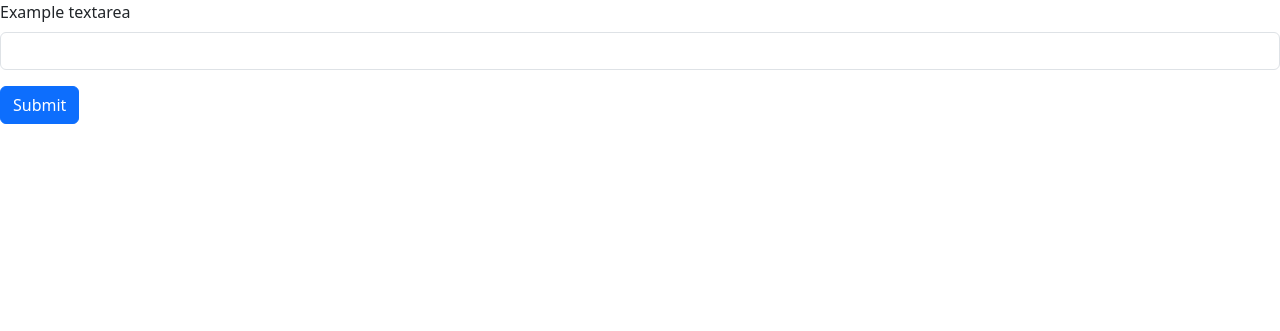
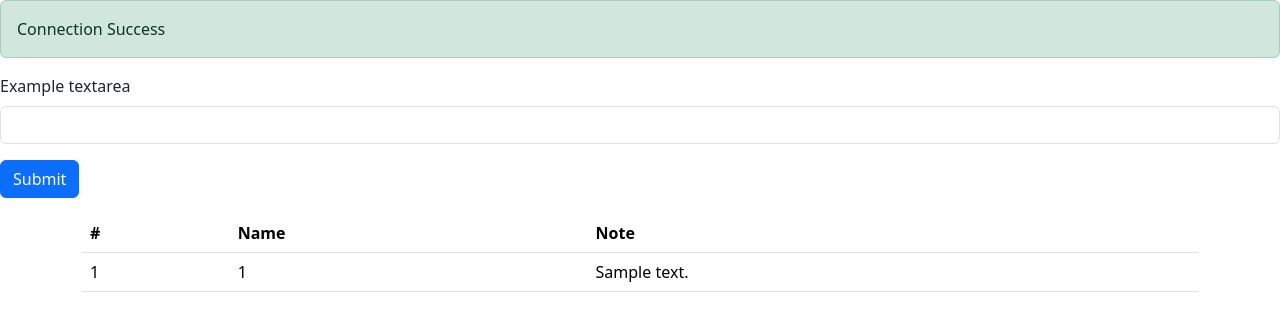
Before and after one commit to Shymxll/Login-App, a PHP site: page /note.php in a window 1280 px wide. Shown: the top 331 px of the page. Run offline with PHP 8.4, Linux system fonts and the light colour scheme; the visitor is signed in with stand-in values (Sample User, id 1); tables that the repository leaves empty or names only in its code hold one stand-in row (values such as "Sample post").

Commit message:
added note table

```diff
--- a/note.php
+++ b/note.php
@@ -1,7 +1,7 @@
 <?php
 
 session_start();
-
+include_once("connection.php");
 //get id parameter
 $userId = base64_decode($_SESSION['id']);
 
@@ -11,10 +11,11 @@ if(isset($_POST["noteAdd"])){
 
 
   if($_POST["noteText"] != ""){
-      include_once("connection.php");
+
       //insert query note table query, use user_id parameter, use noteText parameter
       $query = "INSERT INTO notes (user_id,note) VALUES ('$userId','$noteText')";
       //execute query
+
       $result = mysqli_query($connection,$query);
       //fetch result
       if ($result) {
@@ -24,12 +25,16 @@ if(isset($_POST["noteAdd"])){
        ';
 
       } else {
-
+        echo '<div class="alert alert-success" role="alert">
+        Unsuccess
+        </div>
+       ';
       }
   }
-  else{
 
-  }
+
+
+
 
 }
 ?>
@@ -46,13 +51,46 @@ if(isset($_POST["noteAdd"])){
         <div class="mb-3">
 
             <div class="mb-3">
-              <form method = "POST" action="">
+              <form method = "POST" action="note.php">
             <label for="exampleFormControlTextarea1" name="note" class="form-label">Example textarea</label>
             <input type="text" class="form-control" name="noteText" id="exampleFormControlTextarea1" rows="3"></i>
            </div>
             <button type="submit" name="noteAdd" class="btn btn-primary">Submit</button>
+
+            </form>
             </div>
-            </form>
+            <div class="container-sm ">
+            <table class="table">
+                <thead>
+                  <tr>
+                    <th scope="col">#</th>
+                    <th scope="col">Name</th>
+                    <th scope="col">Note</th>
+                  </tr>
+                </thead>
+                <tbody>
+                  <tr>
+                    <?php
+                     // get all notes from notes table
+                      $query = "SELECT * FROM notes";
+                      //execute query
+                      $result = mysqli_query($connection,$query);
+                      //fetch result
+                      if($result){
+                        while($row = mysqli_fetch_assoc($result)){
+                          echo "<tr>";
+                          echo "<td>".$row['id']."</td>";
+                          echo "<td>".$row['user_id']."</td>";
+                          echo "<td>".$row['note']."</td>";
+                          echo "</tr>";
+                        }
+                      }
+
+                   ?>
+                  </tr>
+                </tbody>
+              </table>
+
             </div>
     <script src="https://cdn.jsdelivr.net/npm/bootstrap@5.3.0-alpha3/dist/js/bootstrap.bundle.min.js" integrity="sha384-ENjdO4Dr2bkBIFxQpeoTz1HIcje39Wm4jDKdf19U8gI4ddQ3GYNS7NTKfAdVQSZe" crossorigin="anonymous"></script>
   </body>
```
